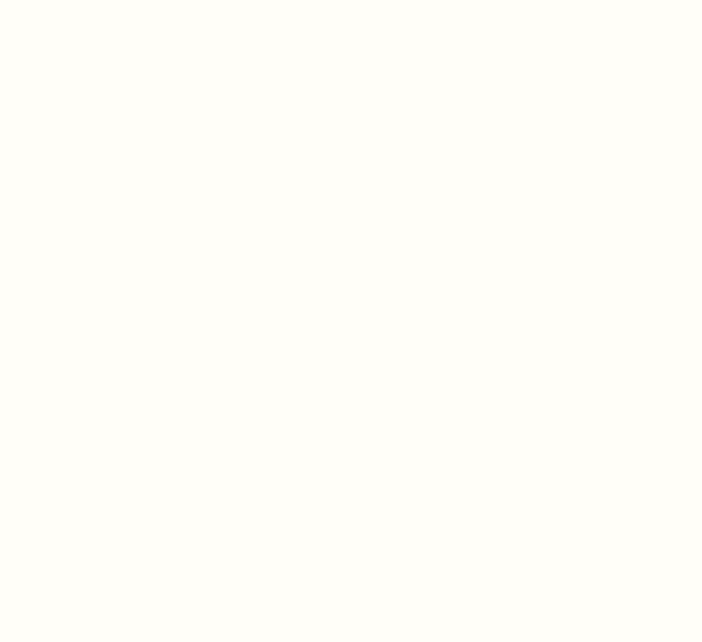
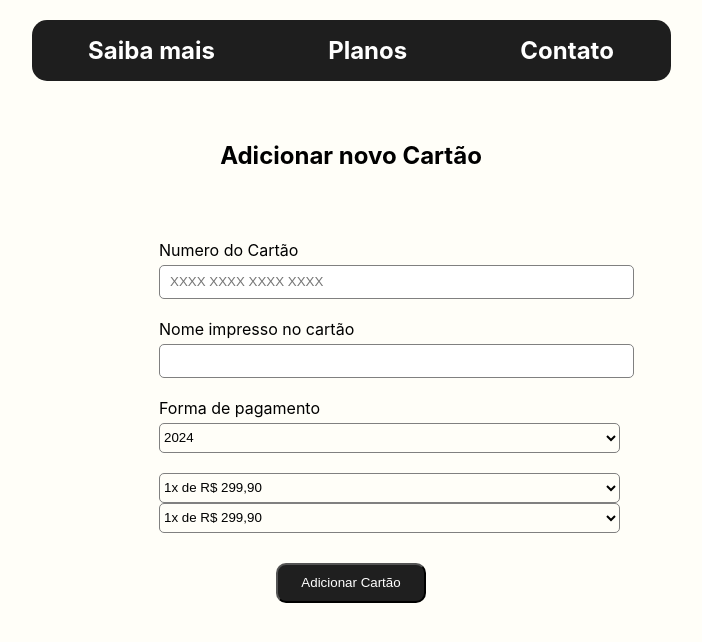
Before and after one commit to getulio-souza/alexIA-app, a React (Create React App) app: page /newcreditcard in a window 1280 px wide. Before the commit this address had no page. Shown: the top 642 px of the page, without its empty margins (289-991 px from the left). Built offline with nearby package versions, Linux system fonts and the light colour scheme.

Commit message:
Página cartão credito

```diff
--- a/src/components/contact/contact.js
+++ b/src/components/contact/contact.js
@@ -4,9 +4,6 @@ import { Link } from "react-router-dom";
 
 import {
   ContactNavbar,
-  KnowMore,
-  Plans,
-  Contact,
   ContactHeaderText,
   ContactHeaderTitle,
   InstagramTitle,
@@ -17,29 +14,17 @@ import {
   ContactNewsletterTitle,
   ContactSuggestionBtn,
   ContactFooter,
-  ContactFooterIcon,
-  ContactFooterCopyright,
   ContactFooterEmail,
 } from "./contact.styles";
 
 import postInsta from "../../assets/postagem.png";
 import Footer from "../footer/footer";
+import Navbar from "../navbar/navbar";
 
 function contact() {
   return (
     <>
-      <ContactNavbar>
-        <Link style={{ textDecoration: 'none' }} to="/knowMore">
-          <KnowMore>Saiba mais</KnowMore>
-        </Link>
-        <Link style={{ textDecoration: 'none' }} to="/plans">
-          <Plans>Planos</Plans>
-        </Link>
-        <Link style={{ textDecoration: 'none' }} to="/contact">
-          <Contact>Contato</Contact>
-        </Link>
-      </ContactNavbar>
-
+      <Navbar/>
 
       <ContactHeaderText>
         <ContactHeaderTitle>
--- /dev/null
+++ b/src/components/newcreditcard/newcreditcard.js
@@ -0,0 +1,87 @@
+import React from "react";
+
+import { Link } from "react-router-dom";
+
+import {
+  PlansTitle,
+  CreditCardArea,
+  CardNumberContainer,
+  CardProcessLabel,
+  CardUserInput,
+  CardNameContainer,
+  CvvOption,
+  PlanUserPayment,
+  PlanUserCreditCardTitle,
+  PlanUserCreditCardSelect,
+  PlanUserPaymentPortion,
+  PlanUserPortionOption,
+  PlanConfirmBtn
+} from "./newcreditcard.styles";
+
+import Navbar from "../navbar/navbar";
+
+function newcreditcard() {
+
+
+  return (
+    <>
+    <Navbar/>
+
+      <PlansTitle>Adicionar novo Cartão</PlansTitle>
+
+      <CreditCardArea>
+        <CardNumberContainer>
+          <CardProcessLabel>Numero do Cartão</CardProcessLabel>
+          <CardUserInput
+        type="text"
+        id="numeroCartao"
+        name="numeroCartao"
+        placeholder="XXXX XXXX XXXX XXXX"
+        maxLength="16" //
+          ></CardUserInput>
+        </CardNumberContainer>
+        <CardNameContainer>
+        <CardProcessLabel>Nome impresso no cartão</CardProcessLabel>
+          <CardUserInput
+            maxLength={16}
+          ></CardUserInput>
+        </CardNameContainer>
+        <PlanUserPayment>
+          <PlanUserCreditCardTitle>Forma de pagamento</PlanUserCreditCardTitle>
+          <PlanUserCreditCardSelect
+            placeholder="YYYY"
+          >
+            <option>2024</option>
+            <option>2025</option>
+            <option>2026</option>
+            <option>2027</option>
+          </PlanUserCreditCardSelect>
+        </PlanUserPayment>
+        <PlanUserPaymentPortion>
+          <PlanUserPortionOption
+            placeholder="1x de R$ 299,90"
+          >
+            <option>1x de R$ 299,90</option>
+            <option>2x de R$ 199,90</option>
+            <option>3x de R$ 99,90</option>
+            <option>4x de R$ 59,90</option>
+            <option>5x de R$ 29,90</option>
+          </PlanUserPortionOption>
+          <CvvOption
+            placeholder="1x de R$ 299,90"
+          >
+            <option>1x de R$ 299,90</option>
+            <option>2x de R$ 199,90</option>
+            <option>3x de R$ 99,90</option>
+            <option>4x de R$ 59,90</option>
+            <option>5x de R$ 29,90</option>
+          </CvvOption>
+        </PlanUserPaymentPortion>
+      <PlanConfirmBtn>Adicionar Cartão</PlanConfirmBtn>
+      </CreditCardArea>
+    </>
+
+  );
+}
+
+export default newcreditcard;
--- /dev/null
+++ b/src/components/newcreditcard/newcreditcard.styles.js
@@ -0,0 +1,111 @@
+import styled from "styled-components";
+
+export const PlansTitle = styled.h2`
+  text-align:center;
+  padding-top:40px;
+`;
+
+export const PlansSubtitle = styled.h6`
+  text-align:center;
+  min-width:30%;
+  width:30%;
+  max-width:30%;
+  margin:0 auto;
+`;
+
+
+export const CreditCardArea = styled.div`
+  display: flex;
+  flex-direction: column;
+  align-items: center;
+  padding: 40px 0px;
+`;
+export const CardNumberContainer = styled.div`
+  display: flex;
+  flex-direction:column;
+  align-items:flex-start;
+  padding:10px 0px;
+  width: 30%;
+`;
+
+export const CardProcessLabel = styled.label`
+  padding-bottom:5px;
+`;
+
+export const CardUserInput = styled.input`
+  width:120%;
+  height:30px;
+  border-radius:5px;
+  border:1px solid grey;
+  padding-left:10px;
+`;
+
+export const CardNameContainer = styled.div`
+  display: flex;
+  flex-direction:column;
+  align-items:flex-start;
+  padding:10px 0px;
+  width: 30%;
+`;
+
+export const PlanUserPayment = styled.div`
+  display: flex;
+  flex-direction:column;
+  align-items:flex-start;
+  padding:10px 0px;
+  width:30%;
+`;
+
+export const PlanUserCreditCardTitle = styled.label`
+  padding-bottom:5px;
+`;
+
+export const PlanUserCreditCardSelect = styled.select`
+  min-width:120%;
+  height:30px;
+  border-radius:5px;
+  background-color: transparent;
+  border:1px solid grey;
+  cursor: pointer;
+`;
+
+export const PlanUserPaymentPortion = styled.div`
+  display: flex;
+  flex-direction:column;
+  align-items:flex-start;
+  padding:10px 0px;
+  width:30%;
+
+`;
+
+export const PlanUserPortionOption = styled.select`
+  min-width:120%;
+  height:30px;
+  border-radius:5px;
+  border:1px solid grey;
+  background-color: transparent;
+  cursor: pointer;
+`;
+
+export const CvvOption = styled.select`
+  min-width:120%;
+  height:30px;
+  border-radius:5px;
+  border:1px solid grey;
+  background-color: transparent;
+  cursor: pointer;
+`;
+
+export const PlanConfirmBtn = styled.button`
+  margin-top:20px;
+  width:150px;
+  height:40px;
+  background-color:#1F1F1F;
+  color:#fff;
+  border-radius:10px;
+  cursor: pointer;
+  transition: .5s;
+  &:hover{
+    opacity:0.8;
+  }
+`;
--- a/src/routes/my-routes.js
+++ b/src/routes/my-routes.js
@@ -7,6 +7,7 @@ import KnowMore from "../components/know-more/knowMore";
 import Plans from "../components/plans/plans"
 import BasicPlan from "../components/plans/basic/basicPlan";
 import Contact from "../components/contact/contact";
+import Newcreditcard from "../components/newcreditcard/newcreditcard";
 
 const MyRoutes = () => {
   return (
@@ -17,6 +18,7 @@ const MyRoutes = () => {
         <Route path="/plans" element={<Plans/>} />
         <Route path="/plans/basic" element={<BasicPlan/>} />
         <Route path="/contact" element={<Contact/>} />
+        <Route path="/newcreditcard" element={<Newcreditcard/>} />
       </Routes>
     </Router>
   )
```
